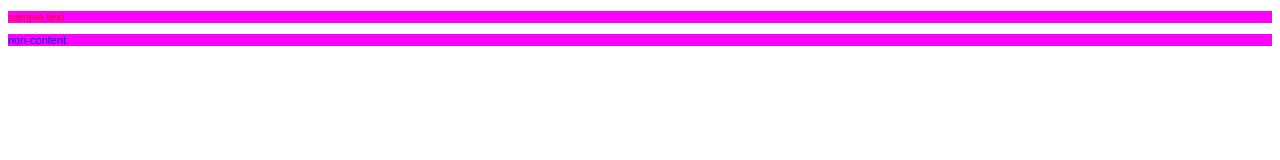
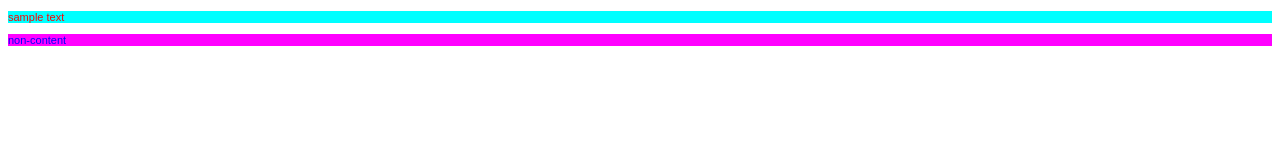
Before and after one commit to thecoolerarjun/forked_repo, a plain HTML site: page index.html in a window 1280 px wide. Drawn offline with Linux system fonts and the light colour scheme.

Commit message:
Added styles.css

```diff
--- a/styles.css
+++ b/styles.css
@@ -4,7 +4,7 @@ p {
 	font-size: 11px;
 }
 
-#content div {
+div#content {
 	background-color: cyan;
 }
 
```
